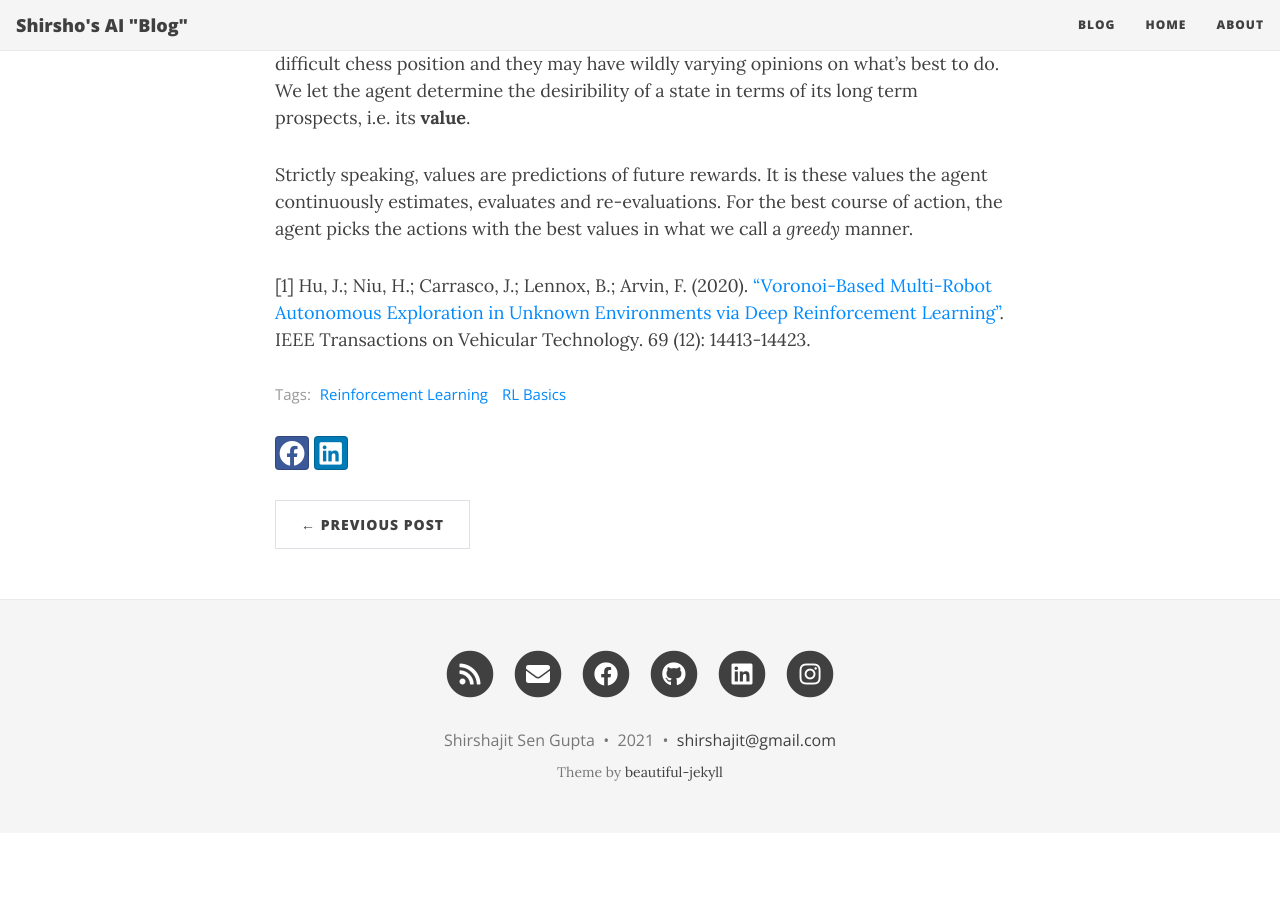
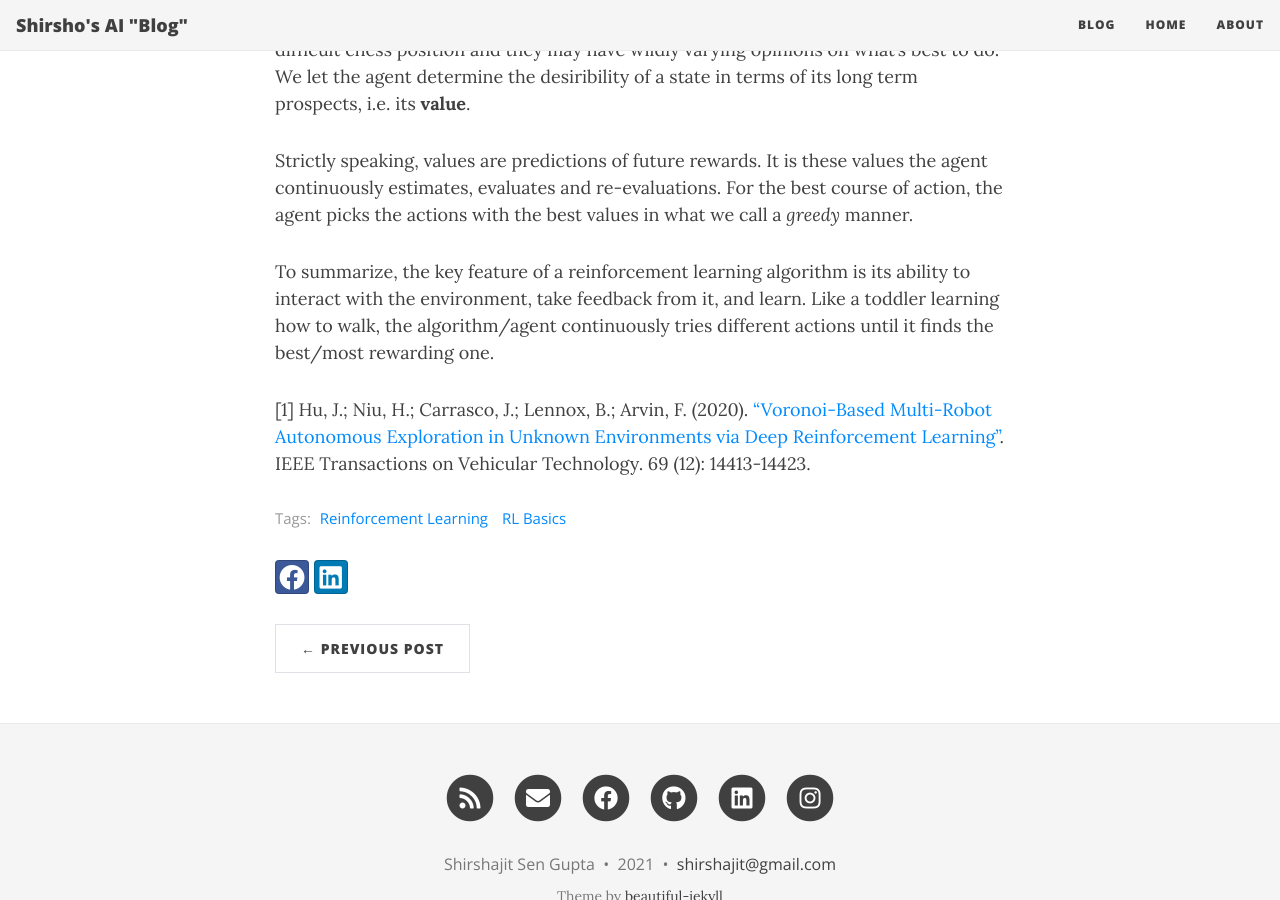
Before and after one commit to shirsho-12/shirsho-12.github.io, a Jekyll site: the page built from _posts/2021-05-31-rl_intro_1.md, in a window 1280 px wide and 900 px high, scrolled down 1942 px. Built offline with Jekyll 4.4.1, drawn with Linux system fonts in a browser that asks for light colours; nearby versions of some CDN libraries; before the commit the page ends 2775 px from its top, so only the background shows below that.

Commit message:
Spot the Dog added

```diff
--- /dev/null
+++ b/_includes/image.html
@@ -0,0 +1,4 @@
+<figure class="image">
+    <img src="{{ include.url }}" alt="{{ include.description }}">
+    <figcaption>{{ include.description }}</figcaption>
+</figure>
--- a/_posts/2021-05-31-rl_intro_1.md
+++ b/_posts/2021-05-31-rl_intro_1.md
@@ -18,8 +18,9 @@
 - **Policy**: The way an agent behaves in a certain time/position. In a more mathematical sense this is the mapping from the perceived state(what the agent sees) to an appropriate action.
 - **Reward**: This is the value we aim to maximize in the reinforcement learning problem. It is a measure of the *immediate* desirability of a state.
 
-![Spot The Dog](/images/rl/Spot_the_dog.jpg) Imagine your brand-new $74,500 Boston Dynamics robot dog Spot failed to keep its battery level in mind and got wasted in a blizzard. Tragic!
+{% include image.html url="/images/rl/Spot_the_dog.jpg" description="Imagine your brand-new $74,500 Boston Dynamics robot dog Spot failed to keep its battery level in mind and got wasted in a blizzard. Tragic!" %}
 
+<!-- ![]() **Image Caption Formatting Needed** -->
 
 A simple example would be that of a chess position. The players are the agents, the chess board the environment and the reward victory. A move is an action, and the resulting chess position the state after move *t*.
 
@@ -27,4 +28,6 @@
 
 Strictly speaking, values are predictions of future rewards. It is these values the agent continuously estimates, evaluates and re-evaluations. For the best course of action, the agent picks the actions with the best values in what we call a *greedy* manner.
 
+To summarize, the key feature of a reinforcement learning algorithm is its ability to interact with the environment, take feedback from it, and learn. Like a toddler learning how to walk, the algorithm/agent continuously tries different actions until it finds the best/most rewarding one.
+
 <a name="myfootnote1">[1]</a> Hu, J.; Niu, H.; Carrasco, J.; Lennox, B.; Arvin, F. (2020). ["Voronoi-Based Multi-Robot Autonomous Exploration in Unknown Environments via Deep Reinforcement Learning"](https://ieeexplore.ieee.org/abstract/document/9244647). IEEE Transactions on Vehicular Technology. 69 (12): 14413-14423.
```
